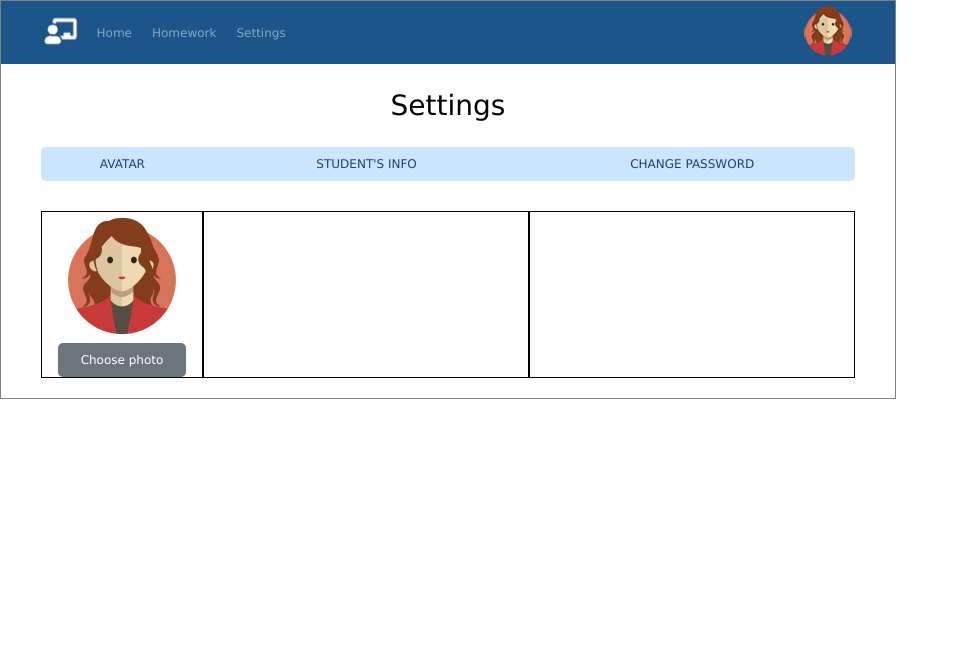
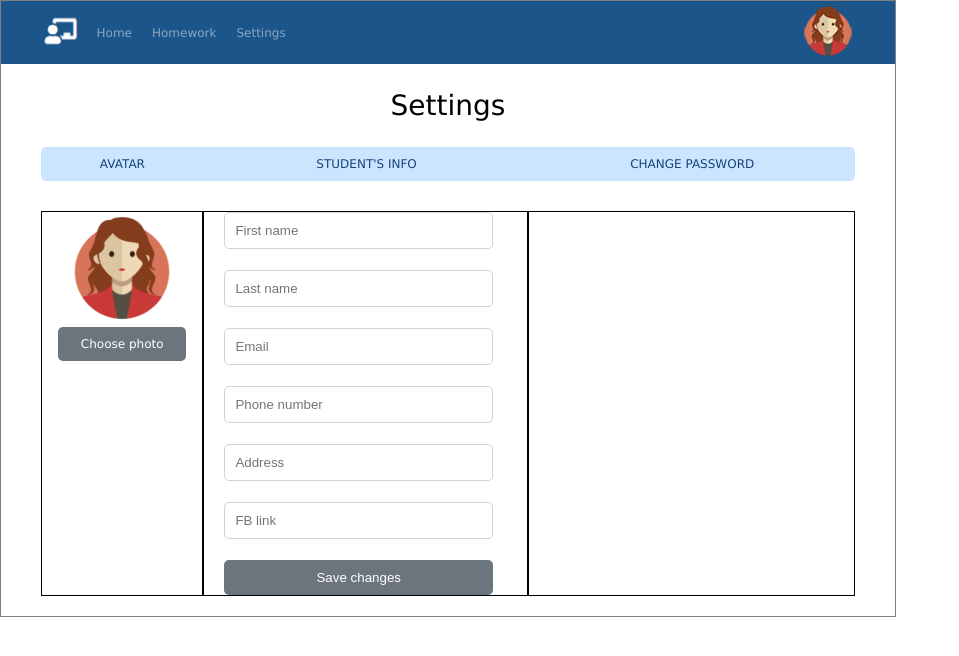
Before and after one commit to natalyaluchenkova/Homework, a plain HTML site: page index.html in a window 1280 px wide. Shown: the whole page, without its empty margins (0-959 px from the left). Drawn offline with Linux system fonts and the light colour scheme.

Commit message:
Version04

```diff
--- a/index.html
+++ b/index.html
@@ -34,7 +34,15 @@
 				</div>
 				<div class='info'>
 					<form action="#" method='post' name='two' autocomplete="on">
-
+						<ol class='PersonalInfo'>
+							<li><input type="text" maxlength="50" placeholder="First name" required></li>
+							<li><input type="text" maxlength="50" placeholder="Last name" required></li>
+							<li><input type="email" maxlength="50" placeholder="Email" required></li>
+							<li><input type="text" maxlength="30" placeholder="Phone number" required></li>
+							<li><input type="text" maxlength="50" placeholder="Address" required></li>
+							<li><input type="text" maxlength="50" placeholder="FB link" required></li>
+							<li><button type='submit'>Save changes</button></li>
+						</ol>
 					</form>
 				</div>
 				<div class='password'>
--- a/styles.css
+++ b/styles.css
@@ -86,7 +86,7 @@ h1{
 	box-sizing: border-box;
 }
 .avatar{
-	width: 80%;
+	width: 70%;
 }
 #ava{
 	display: none;
@@ -105,7 +105,29 @@ label{
 }
 .info{
 	width: 40%;
+	box-sizing: border-box;
+	padding: 0 20px;
 }
+input{
+	padding: 10px;
+	width: 95%;
+	margin-bottom: 21px;
+	border: 1px solid lightgrey;
+	border-radius: 5px;
+	box-sizing: border-box;
+}
+button{
+	border: none;
+	background-color: #6c757d;
+	color: white;
+	padding: 10px 0;
+	width: 95%;
+	box-sizing: border-box;
+	border-radius: 5px;
+}
+
+
+
 .password{
 	width: 40%;
 }
```
